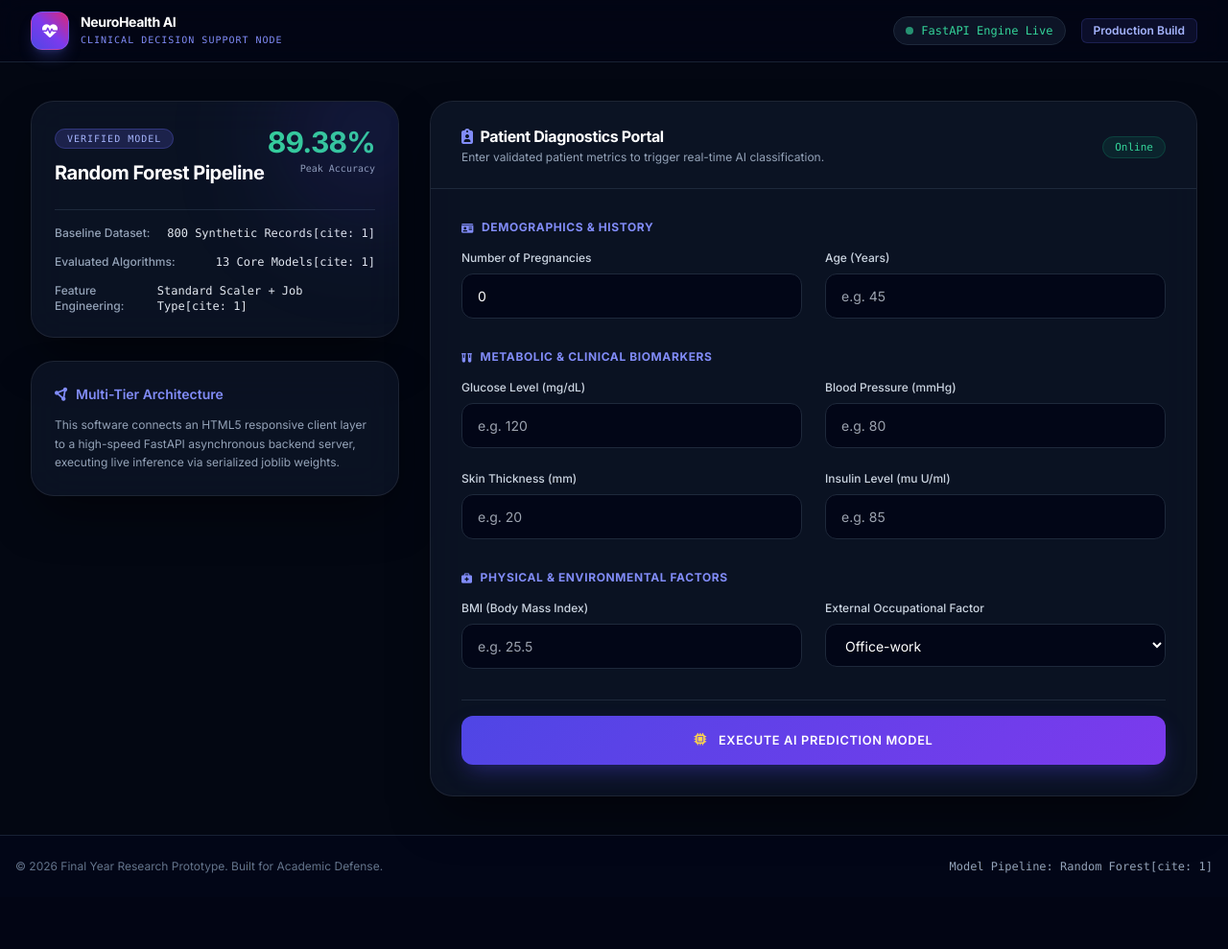
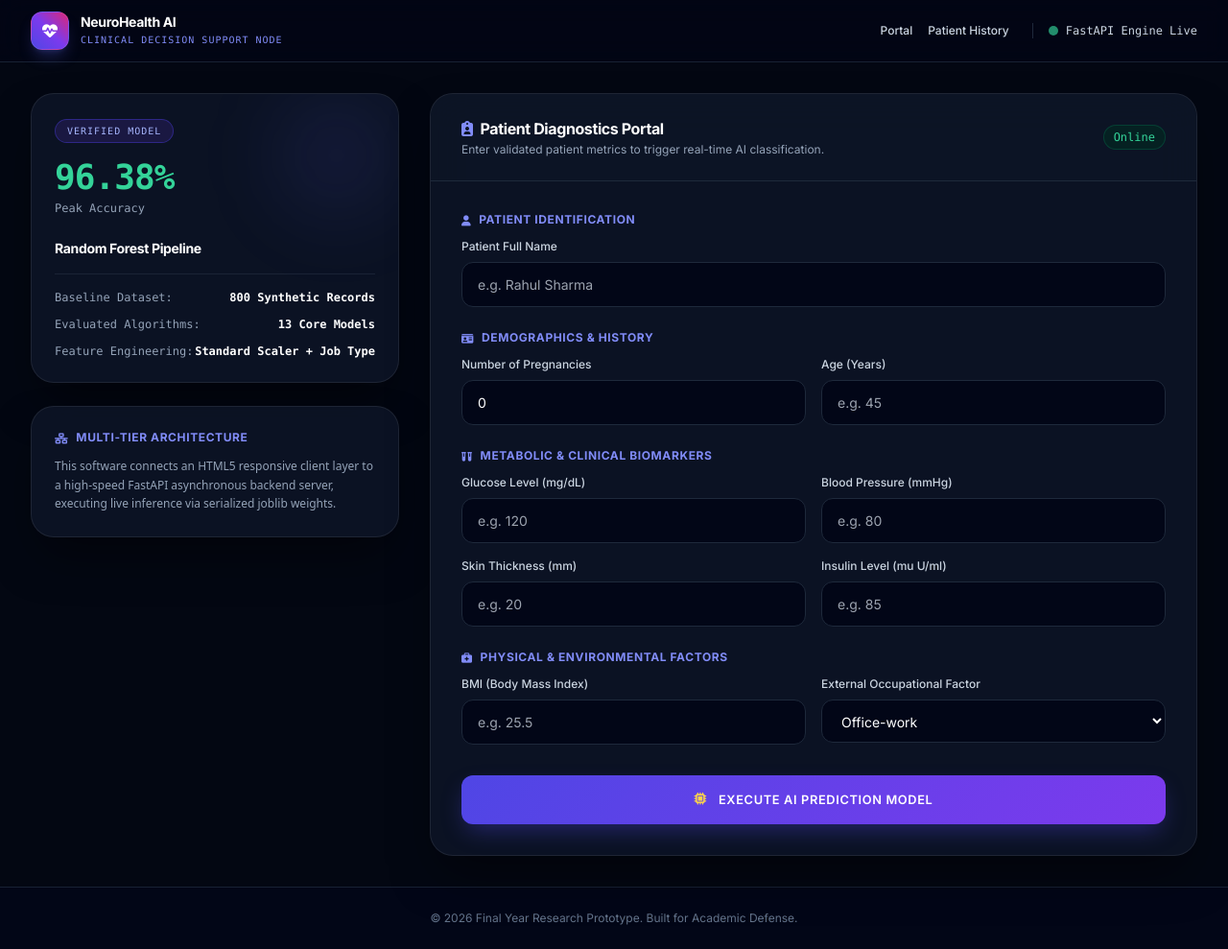
Before and after one commit to madhusivabudiredla-tech/DiabetesTracker, a FastAPI app: page / in a window 1280 px wide. Shown: the whole page at 96% size. Before the commit the page ends 910 px from the top, so only its background shows below. Run offline with FastAPI, Linux system fonts and the light colour scheme; parts of the project's set-up code (start-up, migrations or seed data) failed here and were passed over; some libraries are stand-ins or nearby versions.

Commit message:
Integrated SQLite history, model accuracy metrics, scaler, and updated UI layout

```diff
--- a/app.py
+++ b/app.py
@@ -5,33 +5,109 @@ from fastapi.staticfiles import StaticFiles
 import uvicorn
 import joblib
 import pandas as pd
+import sqlite3
 import warnings
 
 warnings.filterwarnings('ignore')
 
-# Initialize the FastAPI app
+# Initialize FastAPI app
 app = FastAPI()
 
-# Mount the static directory to serve the CSS file
+# Mount static directory for CSS
 app.mount("/static", StaticFiles(directory="static"), name="static")
 
-# Initialize HTML templates
+# Initialize templates
 templates = Jinja2Templates(directory="templates")
 
-# Load your winning model
-model = joblib.load('final_diabetes_prediction_model.pkl')
+# Load model and scaler
+model = joblib.load('diabetes_model.pkl')
+scaler = joblib.load('scaler.pkl')
+
+# Global model evaluation benchmark
+MODEL_ACCURACY = 96.38
+
+def init_results_database():
+    """Ensures the SQLite database and table exist, including the confidence score column."""
+    conn = sqlite3.connect("diabetes_records.db")
+    cursor = conn.cursor()
+    cursor.execute("""
+        CREATE TABLE IF NOT EXISTS patient_predictions (
+            id INTEGER PRIMARY KEY AUTOINCREMENT,
+            patient_name TEXT NOT NULL,
+            pregnancies REAL,
+            glucose REAL,
+            blood_pressure REAL,
+            skin_thickness REAL,
+            insulin REAL,
+            bmi REAL,
+            age REAL,
+            job_type INTEGER,
+            prediction_result TEXT,
+            confidence_score REAL,
+            timestamp DATETIME DEFAULT CURRENT_TIMESTAMP
+        )
+    """)
+    try:
+        cursor.execute("ALTER TABLE patient_predictions ADD COLUMN confidence_score REAL")
+    except sqlite3.OperationalError:
+        pass
+    conn.commit()
+    conn.close()
+
+# Initialize database on startup
+init_results_database()
+
+def log_prediction_to_db(patient_name, vitals, result_str, confidence):
+    """Stores patient vitals, prediction results, and confidence score into SQLite."""
+    conn = sqlite3.connect("diabetes_records.db")
+    cursor = conn.cursor()
+    cursor.execute("""
+        INSERT INTO patient_predictions
+        (patient_name, pregnancies, glucose, blood_pressure, skin_thickness, insulin, bmi, age, job_type, prediction_result, confidence_score)
+        VALUES (?, ?, ?, ?, ?, ?, ?, ?, ?, ?, ?)
+    """, (
+        patient_name,
+        vitals['Number of Pregnancies'],
+        vitals['Glucose Level'],
+        vitals['Blood Pressure'],
+        vitals['Skin Thickness'],
+        vitals['Insulin'],
+        vitals['BMI'],
+        vitals['Age'],
+        vitals['Job Type'],
+        result_str,
+        confidence
+    ))
+    conn.commit()
+    conn.close()
 
 @app.get("/", response_class=HTMLResponse)
 async def home(request: Request):
     return templates.TemplateResponse(
         request=request,
         name="index.html",
-        context={"request": request}
+        context={"request": request, "model_accuracy": MODEL_ACCURACY}
+    )
+
+@app.get("/history", response_class=HTMLResponse)
+async def history(request: Request):
+    conn = sqlite3.connect("diabetes_records.db")
+    conn.row_factory = sqlite3.Row
+    cursor = conn.cursor()
+    cursor.execute("SELECT * FROM patient_predictions ORDER BY timestamp DESC")
+    records = cursor.fetchall()
+    conn.close()
+
+    return templates.TemplateResponse(
+        request=request,
+        name="history.html",
+        context={"request": request, "records": records, "model_accuracy": MODEL_ACCURACY}
     )
 
 @app.post("/predict", response_class=HTMLResponse)
 async def predict(
     request: Request,
+    patient_name: str = Form(...),
     pregnancies: int = Form(...),
     glucose: float = Form(...),
     bp: float = Form(...),
@@ -41,30 +117,34 @@ async def predict(
     age: int = Form(...),
     job_type: int = Form(...)
 ):
-    # Gather data from the HTML form
-    input_data = {
-        'Number of Pregnancies': [pregnancies],
-        'Glucose Level': [glucose],
-        'Blood Pressure': [bp],
-        'Skin Thickness': [skin],
-        'Insulin': [insulin],
-        'BMI': [bmi],
-        'Age': [age],
-        'Job Type': [job_type]
+    vitals = {
+        'Number of Pregnancies': pregnancies,
+        'Glucose Level': glucose,
+        'Blood Pressure': bp,
+        'Skin Thickness': skin,
+        'Insulin': insulin,
+        'BMI': bmi,
+        'Age': age,
+        'Job Type': job_type
     }
 
-    df_input = pd.DataFrame(input_data)
+    df_input = pd.DataFrame([vitals])
+    df_scaled = scaler.transform(df_input)
 
-    # Make the prediction using the loaded model
-    prediction = model.predict(df_input)
+    prediction = model.predict(df_scaled)
+    probs = model.predict_proba(df_scaled)[0]
+    confidence = float(max(probs) * 100)
 
-    # Format the result for the frontend
     if prediction[0] == 1:
-        result_text = "⚠️ High Risk: The AI model predicts Diabetes."
+        result_text = f"⚠️ High Risk for {patient_name}: The AI model predicts Diabetes (Confidence: {confidence:.2f}%)."
+        result_str = "Diabetic"
         is_diabetic = True
     else:
-        result_text = "✅ Low Risk: The AI model predicts Non-Diabetic."
+        result_text = f"✅ Low Risk for {patient_name}: The AI model predicts Non-Diabetic (Confidence: {confidence:.2f}%)."
+        result_str = "Non-Diabetic"
         is_diabetic = False
+
+    log_prediction_to_db(patient_name, vitals, result_str, confidence)
 
     return templates.TemplateResponse(
         request=request,
@@ -72,9 +152,10 @@ async def predict(
         context={
             "request": request,
             "prediction_text": result_text,
-            "is_diabetic": is_diabetic
+            "is_diabetic": is_diabetic,
+            "model_accuracy": MODEL_ACCURACY
         }
     )
 
 if __name__ == "__main__":
-    uvicorn.run(app, host="127.0.0.1", port=8001)
+    uvicorn.run(app, host="0.0.0.0", port=8000)
--- a/static/index.css
+++ b/static/index.css
@@ -1,10 +1,6 @@
-/* =================================================_
-   NEUROHEALTH OS - ENTERPRISE CLINICAL STYLESHEET
-   ================================================= */
-
 :root {
     --bg-main: #030712;
-    --card-bg: rgba(15, 23, 42, 0.7);
+    --card-bg: rgba(15, 23, 42, 0.75);
     --border-color: rgba(255, 255, 255, 0.08);
     --accent-glow: rgba(99, 102, 241, 0.25);
 }
@@ -20,7 +16,6 @@ body {
     margin: 0;
 }
 
-/* Glassmorphism Card Component */
 .glass-container {
     background: var(--card-bg);
     backdrop-filter: blur(20px);
@@ -30,7 +25,6 @@ body {
     border-radius: 1.5rem;
 }
 
-/* Custom Form Inputs */
 .clinical-input {
     width: 100%;
     background-color: #020617;
@@ -48,7 +42,6 @@ body {
     box-shadow: 0 0 0 3px var(--accent-glow);
 }
 
-/* Premium Gradient Button */
 .btn-inference {
     width: 100%;
     background: linear-gradient(135deg, #4f46e5 0%, #7c3aed 100%);
@@ -71,7 +64,6 @@ body {
     transform: translateY(-1px);
 }
 
-/* Custom Scrollbar */
 ::-webkit-scrollbar {
     width: 8px;
 }
@@ -82,6 +74,3 @@ body {
     background: #1e293b;
     border-radius: 4px;
 }
-::-webkit-scrollbar-thumb:hover {
-    background: #334155;
-}
--- a/templates/base.html
+++ b/templates/base.html
@@ -4,18 +4,13 @@
     <meta charset="UTF-8">
     <meta name="viewport" content="width=device-width, initial-scale=1.0">
     <title>Clinical Intelligence & Diagnostic Engine</title>
-    <!-- Tailwind CSS CDN for layout utility structure -->
     <script src="https://cdn.tailwindcss.com"></script>
-    <!-- Google Fonts Inter -->
     <link href="https://fonts.googleapis.com/css2?family=Inter:wght@300;400;500;600;700&display=swap" rel="stylesheet">
-    <!-- FontAwesome Icons -->
     <link rel="stylesheet" href="https://cdnjs.cloudflare.com/ajax/libs/font-awesome/6.4.0/css/all.min.css">
-    <!-- LINKED SEPARATE CSS FILE -->
     <link rel="stylesheet" href="{{ url_for('static', path='index.css') }}">
 </head>
 <body class="selection:bg-indigo-500 selection:text-white">
 
-    <!-- Top Command Navigation -->
     <header class="border-b border-slate-800/80 bg-slate-950/60 backdrop-blur-md sticky top-0 z-50">
         <div class="max-w-7xl mx-auto px-4 sm:px-6 lg:px-8 h-16 flex justify-between items-center">
             <div class="flex items-center space-x-3">
@@ -28,30 +23,27 @@
                 </div>
             </div>
 
-            <div class="flex items-center space-x-4">
-                <div class="hidden sm:flex items-center space-x-2 bg-slate-900/90 border border-slate-800 px-3 py-1.5 rounded-full text-xs font-mono text-slate-300">
-                    <span class="w-2 h-2 rounded-full bg-emerald-400 animate-pulse"></span>
-                    <span class="text-emerald-400 font-medium">FastAPI Engine Live</span>
+            <div class="flex items-center space-x-6">
+                <nav class="flex items-center space-x-4">
+                    <a href="/" class="text-xs font-medium text-slate-300 hover:text-indigo-400 transition-colors">Portal</a>
+                    <a href="/history" class="text-xs font-medium text-slate-300 hover:text-indigo-400 transition-colors">Patient History</a>
+                </nav>
+
+                <div class="flex items-center space-x-2 border-l border-slate-800 pl-4">
+                    <span class="w-2.5 h-2.5 rounded-full bg-emerald-400 animate-pulse"></span>
+                    <span class="text-xs font-mono text-slate-300">FastAPI Engine Live</span>
                 </div>
-                <span class="text-xs font-semibold text-indigo-300 bg-indigo-500/10 px-3 py-1 rounded-md border border-indigo-500/20">
-                    Production Build
-                </span>
             </div>
         </div>
     </header>
 
-    <!-- Main Workspace -->
-    <main class="max-w-7xl w-full mx-auto px-4 sm:px-6 lg:px-8 py-10 flex-grow">
+    <main class="max-w-7xl w-full mx-auto px-4 sm:px-6 lg:px-8 py-8 flex-grow">
         {% block content %}
         {% endblock %}
     </main>
 
-    <!-- Footer -->
     <footer class="border-t border-slate-800/80 bg-slate-950 py-6 text-center text-xs text-slate-500">
-        <div class="max-w-7xl mx-auto px-4 flex flex-col sm:flex-row justify-between items-center gap-2">
-            <p>&copy; 2026 Final Year Research Prototype. Built for Academic Defense.</p>
-            <p class="font-mono text-slate-400">Model Pipeline: Random Forest[cite: 1]</p>
-        </div>
+        <p>&copy; 2026 Final Year Research Prototype. Built for Academic Defense.</p>
     </footer>
 
 </body>
--- a/templates/index.html
+++ b/templates/index.html
@@ -1,60 +1,59 @@
 {% extends "base.html" %}
 
 {% block content %}
-<div class="grid grid-cols-1 lg:grid-cols-12 gap-8 items-start">
+<div class="grid grid-cols-1 lg:grid-cols-3 gap-8 items-start">
 
-    <!-- Left Column: System Telemetry Panel (4 Cols) -->
-    <div class="lg:col-span-4 space-y-6">
+    <!-- LEFT SIDEBAR: Model Specs & Architecture (Matches Screenshot) -->
+    <div class="lg:col-span-1 space-y-6">
 
-        <!-- Performance Metric Highlight Card -->
-        <div class="glass-container p-6 relative overflow-hidden group">
-            <div class="absolute -right-12 -top-12 w-40 h-40 bg-indigo-600/20 rounded-full blur-3xl pointer-events-none"></div>
+        <!-- Card 1: Verified Model & Accuracy -->
+        <div class="glass-container p-6 relative overflow-hidden">
+            <div class="absolute top-0 right-0 w-32 h-32 bg-indigo-500/10 rounded-full blur-2xl pointer-events-none"></div>
 
-            <div class="flex justify-between items-start mb-6">
-                <div>
-                    <span class="text-[10px] font-mono uppercase tracking-widest text-indigo-300 bg-indigo-500/20 px-3 py-1 rounded-full border border-indigo-500/30">Verified Model</span>
-                    <h2 class="text-xl font-bold text-white mt-3 tracking-tight">Random Forest Pipeline</h2>
-                </div>
-                <div class="text-right">
-                    <span class="text-3xl font-black text-emerald-400 tracking-tight">89.38%</span>
-                    <span class="text-[10px] text-slate-400 block font-mono mt-0.5">Peak Accuracy</span>
-                </div>
+            <div class="inline-block px-3 py-1 bg-indigo-950/80 border border-indigo-700/50 rounded-full text-[10px] font-mono text-indigo-300 uppercase tracking-widest mb-4">
+                Verified Model
             </div>
 
-            <div class="space-y-3.5 pt-4 border-t border-slate-800 text-xs font-medium">
-                <div class="flex justify-between text-slate-400">
-                    <span>Baseline Dataset:</span>
-                    <span class="font-mono text-slate-200">800 Synthetic Records[cite: 1]</span>
+            <div class="flex items-baseline space-x-2 mb-1">
+                <span class="text-4xl font-extrabold tracking-tight text-emerald-400 font-mono">{{ model_accuracy }}%</span>
+            </div>
+            <span class="text-xs text-slate-400 font-mono block mb-6">Peak Accuracy</span>
+
+            <h4 class="text-sm font-bold text-white tracking-tight mb-4">Random Forest Pipeline</h4>
+
+            <div class="space-y-3 text-xs text-slate-300 font-mono border-t border-slate-800/80 pt-4">
+                <div class="flex justify-between">
+                    <span class="text-slate-400">Baseline Dataset:</span>
+                    <span class="text-white font-semibold">800 Synthetic Records</span>
                 </div>
-                <div class="flex justify-between text-slate-400">
-                    <span>Evaluated Algorithms:</span>
-                    <span class="font-mono text-slate-200">13 Core Models[cite: 1]</span>
+                <div class="flex justify-between">
+                    <span class="text-slate-400">Evaluated Algorithms:</span>
+                    <span class="text-white font-semibold">13 Core Models</span>
                 </div>
-                <div class="flex justify-between text-slate-400">
-                    <span>Feature Engineering:</span>
-                    <span class="font-mono text-slate-200">Standard Scaler + Job Type[cite: 1]</span>
+                <div class="flex justify-between">
+                    <span class="text-slate-400">Feature Engineering:</span>
+                    <span class="text-white font-semibold">Standard Scaler + Job Type</span>
                 </div>
             </div>
         </div>
 
-        <!-- Architecture Brief -->
-        <div class="glass-container p-6 text-slate-300 text-xs space-y-3">
-            <div class="flex items-center space-x-2 text-indigo-400 font-semibold text-sm">
-                <i class="fa-solid fa-circle-nodes"></i>
+        <!-- Card 2: Multi-Tier Architecture -->
+        <div class="glass-container p-6">
+            <h4 class="text-xs font-bold uppercase tracking-wider text-indigo-400 mb-3 flex items-center space-x-2">
+                <i class="fa-solid fa-network-wired text-[11px]"></i>
                 <span>Multi-Tier Architecture</span>
-            </div>
-            <p class="leading-relaxed text-slate-400">
+            </h4>
+            <p class="text-xs text-slate-400 leading-relaxed font-sans">
                 This software connects an HTML5 responsive client layer to a high-speed FastAPI asynchronous backend server, executing live inference via serialized joblib weights.
             </p>
         </div>
 
     </div>
 
-    <!-- Right Column: Interactive Clinical Workspace (8 Cols) -->
-    <div class="lg:col-span-8">
+    <!-- RIGHT MAIN CONTENT: Patient Diagnostics Portal Form -->
+    <div class="lg:col-span-2">
         <div class="glass-container overflow-hidden">
 
-            <!-- Workspace Header -->
             <div class="px-8 py-6 border-b border-slate-800 flex justify-between items-center bg-slate-900/30">
                 <div>
                     <h3 class="text-base font-bold text-white tracking-tight flex items-center space-x-2">
@@ -63,23 +62,28 @@
                     </h3>
                     <p class="text-xs text-slate-400 mt-0.5">Enter validated patient metrics to trigger real-time AI classification.</p>
                 </div>
-                <div>
-                    <span class="text-[11px] font-mono text-emerald-400 bg-emerald-500/10 px-3 py-1 rounded-full border border-emerald-500/20">
-                        Online
-                    </span>
-                </div>
+                <span class="text-xs font-mono text-emerald-400 bg-emerald-950/60 border border-emerald-800/50 px-2.5 py-1 rounded-full">Online</span>
             </div>
 
-            <!-- Form Workspace -->
-            <form action="/predict" method="post" class="p-8 space-y-8">
+            <form action="/predict" method="post" class="p-8 space-y-6">
 
-                <!-- Section 1 -->
                 <div>
-                    <h4 class="text-xs font-bold uppercase tracking-wider text-indigo-400 mb-4 flex items-center space-x-2">
+                    <h4 class="text-xs font-bold uppercase tracking-wider text-indigo-400 mb-3 flex items-center space-x-2">
+                        <i class="fa-solid fa-user text-[11px]"></i>
+                        <span>Patient Identification</span>
+                    </h4>
+                    <div>
+                        <label class="block text-xs font-medium text-slate-300 mb-2">Patient Full Name</label>
+                        <input type="text" name="patient_name" required placeholder="e.g. Rahul Sharma" class="clinical-input">
+                    </div>
+                </div>
+
+                <div>
+                    <h4 class="text-xs font-bold uppercase tracking-wider text-indigo-400 mb-3 flex items-center space-x-2">
                         <i class="fa-solid fa-id-card text-[11px]"></i>
                         <span>Demographics & History</span>
                     </h4>
-                    <div class="grid grid-cols-1 sm:grid-cols-2 gap-6">
+                    <div class="grid grid-cols-1 sm:grid-cols-2 gap-4">
                         <div>
                             <label class="block text-xs font-medium text-slate-300 mb-2">Number of Pregnancies</label>
                             <input type="number" name="pregnancies" required value="0" min="0" class="clinical-input">
@@ -91,13 +95,12 @@
                     </div>
                 </div>
 
-                <!-- Section 2 -->
                 <div>
-                    <h4 class="text-xs font-bold uppercase tracking-wider text-indigo-400 mb-4 flex items-center space-x-2">
+                    <h4 class="text-xs font-bold uppercase tracking-wider text-indigo-400 mb-3 flex items-center space-x-2">
                         <i class="fa-solid fa-vials text-[11px]"></i>
                         <span>Metabolic & Clinical Biomarkers</span>
                     </h4>
-                    <div class="grid grid-cols-1 sm:grid-cols-2 gap-6">
+                    <div class="grid grid-cols-1 sm:grid-cols-2 gap-4">
                         <div>
                             <label class="block text-xs font-medium text-slate-300 mb-2">Glucose Level (mg/dL)</label>
                             <input type="number" name="glucose" required placeholder="e.g. 120" class="clinical-input">
@@ -117,13 +120,12 @@
                     </div>
                 </div>
 
-                <!-- Section 3 -->
                 <div>
-                    <h4 class="text-xs font-bold uppercase tracking-wider text-indigo-400 mb-4 flex items-center space-x-2">
+                    <h4 class="text-xs font-bold uppercase tracking-wider text-indigo-400 mb-3 flex items-center space-x-2">
                         <i class="fa-solid fa-briefcase-medical text-[11px]"></i>
                         <span>Physical & Environmental Factors</span>
                     </h4>
-                    <div class="grid grid-cols-1 sm:grid-cols-2 gap-6">
+                    <div class="grid grid-cols-1 sm:grid-cols-2 gap-4">
                         <div>
                             <label class="block text-xs font-medium text-slate-300 mb-2">BMI (Body Mass Index)</label>
                             <input type="number" step="0.1" name="bmi" required placeholder="e.g. 25.5" class="clinical-input">
@@ -139,8 +141,7 @@
                     </div>
                 </div>
 
-                <!-- Submit Action Button -->
-                <div class="pt-4 border-t border-slate-800">
+                <div class="pt-2">
                     <button type="submit" class="btn-inference flex items-center justify-center space-x-3">
                         <i class="fa-solid fa-microchip text-amber-300"></i>
                         <span>Execute AI Prediction Model</span>
@@ -149,7 +150,6 @@
 
             </form>
 
-            <!-- Result Console Component -->
             {% if prediction_text %}
                 <div class="px-8 pb-8 pt-0">
                     <div class="rounded-2xl p-6 {% if is_diabetic %}bg-rose-950/60 border border-rose-700/50 text-rose-200{% else %}bg-emerald-950/60 border border-emerald-700/50 text-emerald-200{% endif %} flex items-center space-x-4 shadow-2xl backdrop-blur-md">
```
Also changed, not shown: templates/history.html (added, +71 -0 lines), diabetes_records.db (added), 3 other files.
